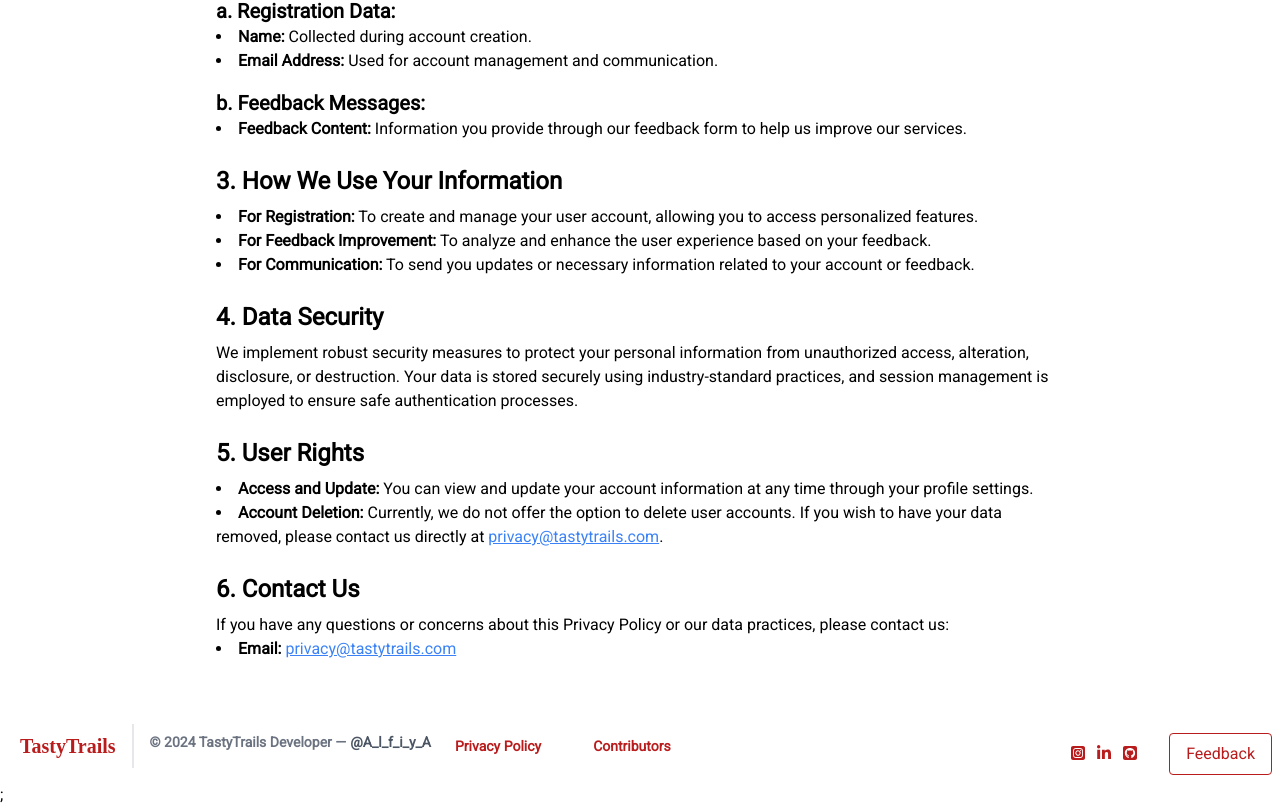
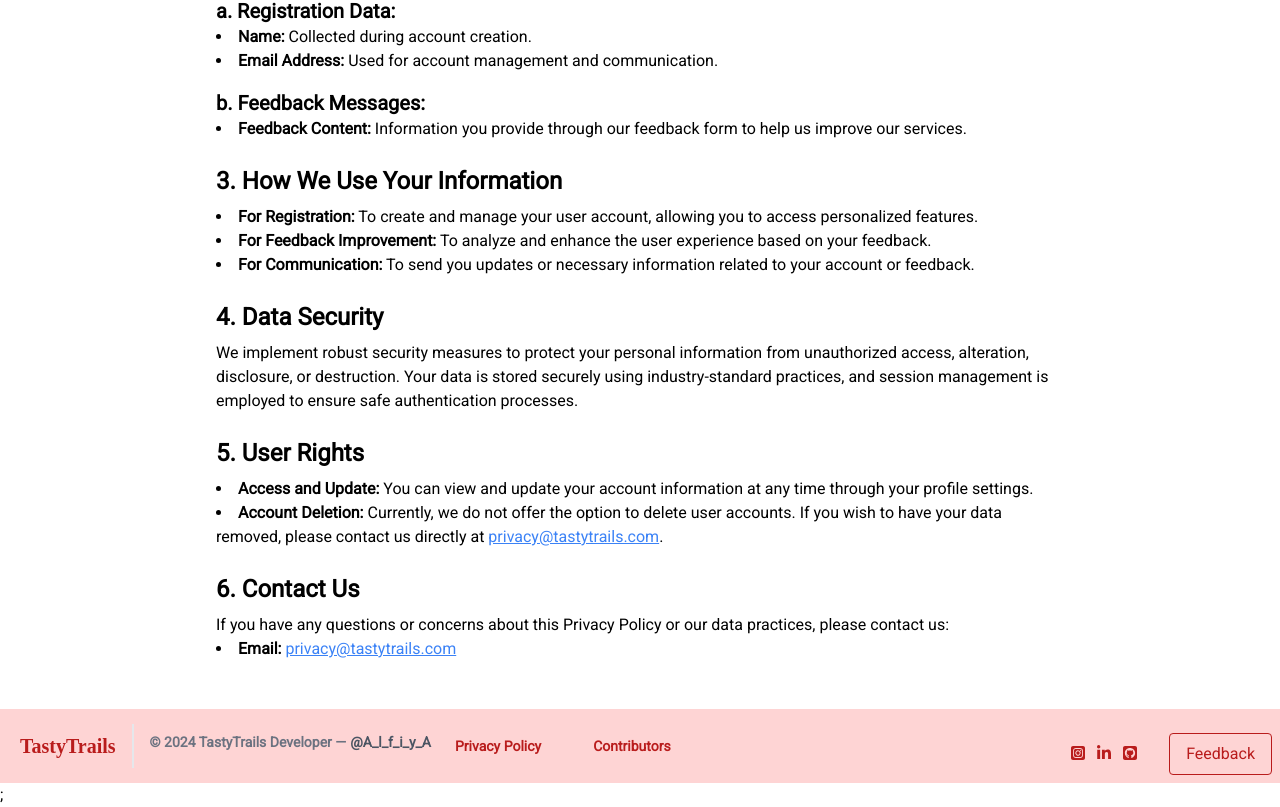
Before and after one commit to AlfiyaSiddique/TastyTrails, a React (Vite) app in the folder frontend/: page /privacy-policy in a window 1280 px wide. Shown: the part 339-1146 px from the top of the page. Built offline with nearby package versions, Linux system fonts and the light colour scheme.

Commit message:
Enhanced footer with background (#311)
* New PR for Skeleton loading Enhancement

* Added background to the footer

```diff
--- a/frontend/src/Components/Footer.jsx
+++ b/frontend/src/Components/Footer.jsx
@@ -93,7 +93,7 @@ const Footer = () => {
     <div className={`w-full ${path !== "/user" ? "relative" : "fixed bottom-0"}`}>
       {path !== "/user" && (
         <>
-          <footer className="text-gray-600 body-font w-full">
+          <footer className="text-gray-600 body-font w-full bg-[#fed4d4]">
             <div className="container px-2 py-2 flex items-center sm:flex-row flex-col justify-between space-y-4">
               <div className="flex title-font font-bold items-center md:justify-start justify-center text-red-700 max-sm:flex-col">
 
```
